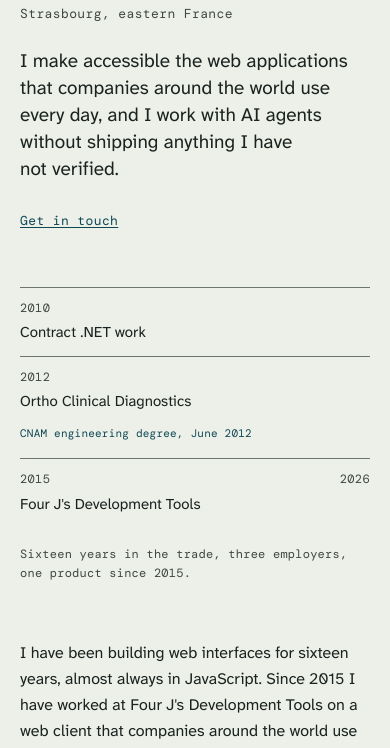
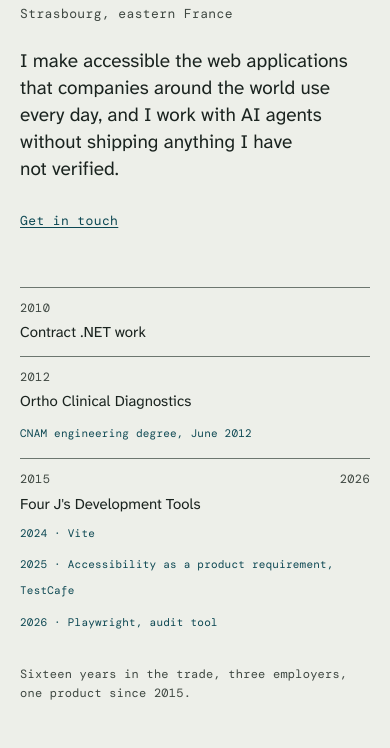
Before and after one commit to andreas-brey/andreas-brey, a plain HTML site: page index.html in a window 390 px wide. Shown: the part 308-1056 px from the top of the page. Drawn offline with Linux system fonts and the light colour scheme.

Commit message:
timeline milestones, playwright in the e2e rebuild
- timeline: dated technical milestones above the Four J's period
  (Vite, accessibility and TestCafe, Playwright and the audit tool),
  with a text equivalent for screen readers
- e2e rebuild now mentions Playwright
- audit tool note shortened

Co-Authored-By: Claude Fable 5.2 <noreply@anthropic.com>

```diff
--- a/index.html
+++ b/index.html
@@ -329,7 +329,7 @@ a:hover { text-decoration-thickness: 2px; }
 .measure-bar {
   position: relative;
   display: flex;
-  margin-top: 2.4rem;
+  margin-top: 5.2rem;
   border-block: 1px solid var(--rule);
   border-inline-start: 1px solid var(--rule);
 }
@@ -377,6 +377,30 @@ a:hover { text-decoration-thickness: 2px; }
   color: var(--accent);
   white-space: nowrap;
 }
+/* Jalons techniques : le miroir du repère de 2012. Chaque trait tombe sur son
+   année, le libellé s'écrit à sa gauche et monte d'un cran pour ne pas croiser
+   les autres. */
+.mark {
+  position: absolute;
+  /* 0.825rem : la hauteur d'une ligne de libellé. La boîte ne couvre que son
+     libellé, le trait est dessiné à part pour ne recouvrir aucun autre texte. */
+  bottom: calc(100% + var(--rise) - 0.825rem);
+  display: flex;
+  padding-inline-end: 0.45rem;
+  transform: translateX(-100%);
+}
+.mark::after {
+  content: "";
+  position: absolute;
+  top: 0;
+  right: 0;
+  height: var(--rise);
+  border-inline-end: 2px dotted var(--accent);
+}
+/* 2024, 2025 et 2026 sur l'échelle de seize ans. */
+.mark:nth-child(1) { left: 87.5%; --rise: 2.4rem; }
+.mark:nth-child(2) { left: 93.75%; --rise: 3.8rem; }
+.mark:nth-child(3) { left: 100%; --rise: 5.2rem; }
 .measure figcaption {
   margin-top: 1.1rem;
   max-width: 58ch;
@@ -406,6 +430,14 @@ a:hover { text-decoration-thickness: 2px; }
     padding: 0.5rem 0 0;
     border-inline-start: 0;
   }
+  .mark {
+    position: static;
+    display: block;
+    padding: 0.35rem 0 0;
+    transform: none;
+  }
+  .mark::after { content: none; }
+  .mark .tick-label { white-space: normal; }
   .scale-note { display: none; }
 }
 
@@ -595,9 +627,18 @@ footer { padding-block: 0 clamp(2.5rem, 6vw, 4rem); }
       <div class="measure-seg">
         <span class="seg-years"><span>2015</span><span>2026</span></span>
         <span class="seg-name" data-i18n="seg3">Four J's Development Tools</span>
+        <!-- Comme le repère de 2012, les jalons vivent dans leur segment : posés
+             sur l'échelle en grand écran, listés sous lui une fois empilés. -->
+        <span class="marks">
+          <span class="mark"><span class="tick-label">2024 · Vite</span></span>
+          <span class="mark"><span class="tick-label" data-i18n="mark2">2025 · Accessibilité critère produit, TestCafe</span></span>
+          <span class="mark"><span class="tick-label" data-i18n="mark3">2026 · Playwright, outil d'audit</span></span>
+        </span>
       </div>
     </div>
     <figcaption>
+      <!-- La frise est masquée aux lecteurs d'écran : ses jalons sont redits ici. -->
+      <span class="visually-hidden" data-i18n="marksAlt">Jalons techniques : Vite en 2024, accessibilité devenue critère produit et TestCafe en 2025, Playwright et outil d'audit en 2026.</span>
       <span data-i18n="measureCaption">Seize ans de métier, trois employeurs, un seul produit depuis 2015.</span>
       <span class="scale-note" data-i18n="scaleNote">L'échelle ci-dessus est proportionnelle à la durée réelle de chaque période.</span>
     </figcaption>
@@ -655,7 +696,7 @@ footer { padding-block: 0 clamp(2.5rem, 6vw, 4rem); }
         <ul class="shifts">
           <li data-i18n="shift1">Migration de la chaîne de build vers Vite</li>
           <li data-i18n="shift2">Arrivée de TypeScript sur le code et les tests</li>
-          <li data-i18n="shift3">Refonte de la suite end to end, de Protractor vers TestCafe</li>
+          <li data-i18n="shift3">Refonte de la suite end to end, de Protractor vers TestCafe puis Playwright</li>
           <li data-i18n="shift4">L'accessibilité passée du correctif au critère produit</li>
         </ul>
       </article>
@@ -701,7 +742,7 @@ footer { padding-block: 0 clamp(2.5rem, 6vw, 4rem); }
       <h3 data-i18n="auditTitle">Un outil d'audit d'accessibilité</h3>
       <p class="lead" data-i18n="auditBody">Une suite d'audit automatisée, écrite avec Playwright, qui parcourt un site et remonte ses défauts d'accessibilité sans configuration préalable : une vingtaine de modules d'analyse, près de soixante règles, et une séparation nette entre ce qui bloque vraiment un utilisateur et ce qui mérite un examen humain.</p>
       <p data-i18n="auditBody2">Née d'un constat de terrain : les outils génériques produisent beaucoup de faux positifs, et passent à côté de ce qui gêne réellement à l'usage.</p>
-      <p class="aside-note" data-i18n="auditNote">Outil interne, non publié. Je le montre volontiers en entretien.</p>
+      <p class="aside-note" data-i18n="auditNote">Outil interne, non publié.</p>
     </article>
     <div class="aside">
       <h3 data-i18n="web3Title">Une parenthèse Web3, 2021-2022</h3>
@@ -784,6 +825,9 @@ footer { padding-block: 0 clamp(2.5rem, 6vw, 4rem); }
     seg2: "Ortho Clinical Diagnostics",
     seg3: "Four J's Development Tools",
     tick: "CNAM engineering degree, June 2012",
+    mark2: "2025 · Accessibility as a product requirement, TestCafe",
+    mark3: "2026 · Playwright, audit tool",
+    marksAlt: "Technical milestones: Vite in 2024, accessibility as a product requirement and TestCafe in 2025, Playwright and the audit tool in 2026.",
     measureCaption: "Sixteen years in the trade, three employers, one product since 2015.",
     scaleNote: "The scale above is proportional to how long each period actually lasted.",
     introTitle: "In brief",
@@ -812,7 +856,7 @@ footer { padding-block: 0 clamp(2.5rem, 6vw, 4rem); }
     c3Focus: "Front-end architecture, performance, accessibility. Eleven years on one codebase: I still run into decisions I made five years ago.",
     shift1: "Build tooling migrated to Vite",
     shift2: "TypeScript brought into the code and the tests",
-    shift3: "End to end suite rebuilt, from Protractor to TestCafe",
+    shift3: "End to end suite rebuilt, from Protractor to TestCafe, then Playwright",
     shift4: "Accessibility moved from bug fixing to product requirement",
     eduTitle: "Education",
     eduBody: "Engineering degree in computer science, Conservatoire National des Arts et Métiers, June 2012. ITII Alsace programme.",
@@ -832,7 +876,7 @@ footer { padding-block: 0 clamp(2.5rem, 6vw, 4rem); }
     auditTitle: "An accessibility audit tool",
     auditBody: "An automated audit suite, built with Playwright, that walks a site and reports its accessibility defects with no setup: around twenty analysis modules, close to sixty rules, and a clear line between what actually blocks someone and what needs a human look.",
     auditBody2: "It came out of a field observation: generic tools raise a lot of false positives, and miss what really gets in the way.",
-    auditNote: "Internal tool, not published. Happy to walk through it in an interview.",
+    auditNote: "Internal tool, not published.",
     web3Title: "A Web3 detour, 2021-2022",
     web3Body: "Co-founder of two NFT collections on Solana, The Outfit and Gatsby Club, plus launch support for other projects: candy machine, storefront, mint. As much a founder's experience as an engineer's, in a setting where everything had to hold on launch day. A closed chapter.",
     offscreenTitle: "Away from the code",
```
